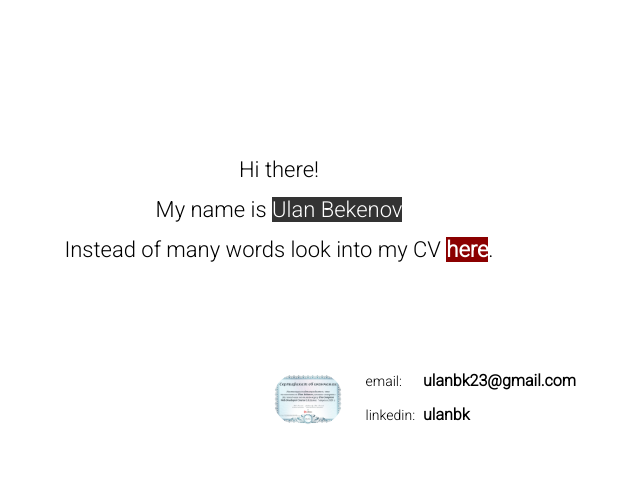
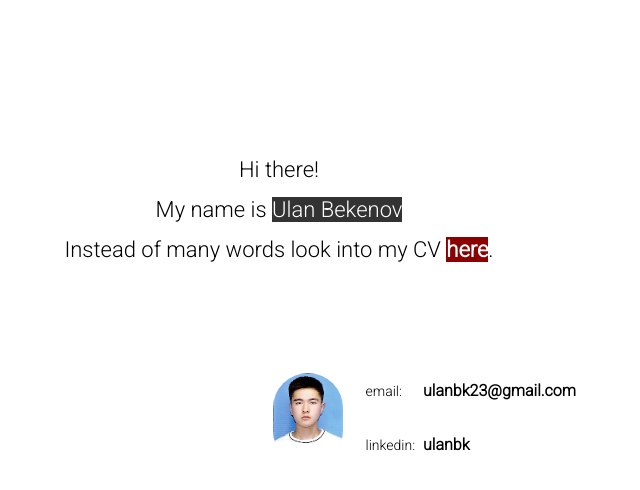
Before and after one commit to Ulanbekenov/UlanBekenov.github.io, a plain HTML site: page index.html in a window 1280 px wide. Shown: the whole page, without its empty margins (361-1001 px from the left). Drawn offline with Linux system fonts and the light colour scheme.

Commit message:
Update index.html

```diff
--- a/index.html
+++ b/index.html
@@ -119,7 +119,7 @@ a:hover {
 		<table>
 				<tr>
 					<td rowspan="3">
-						<img src="UC-00c5a489-55a0-4256-8317-b9bc2dfe6809.jpg" alt="Ulan Bekenov" title="Ulan Bekenov"/>
+						<img src="https://github.com/Ulanbekenov/UlanBekenov.github.io/blob/master/myPhoto.png" alt="Ulan Bekenov" title="Ulan Bekenov"/>
 					</td>
 
 				</tr>
```
